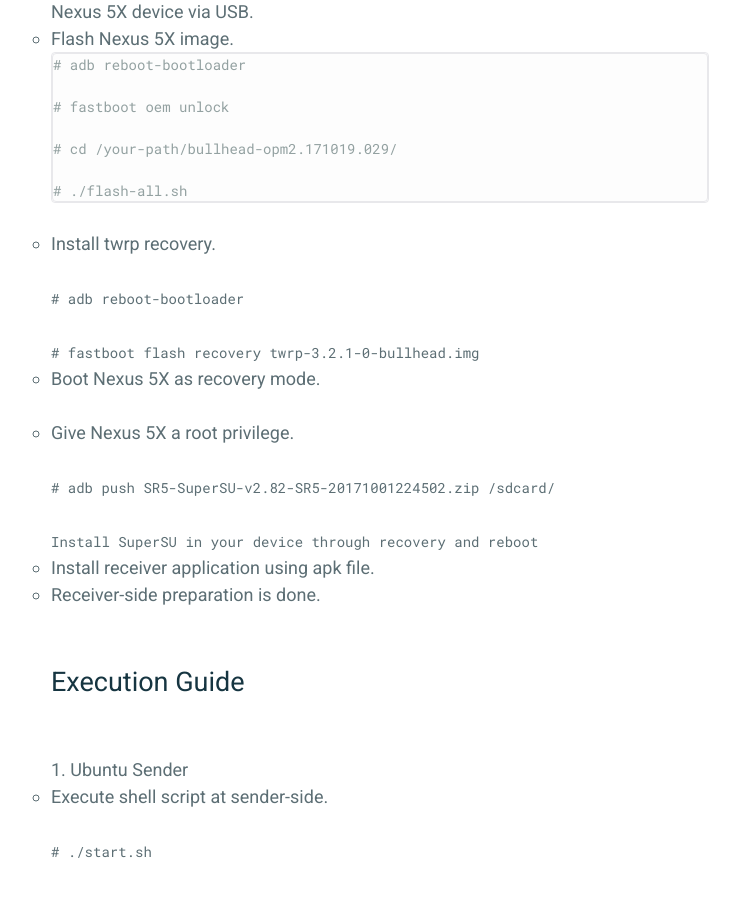
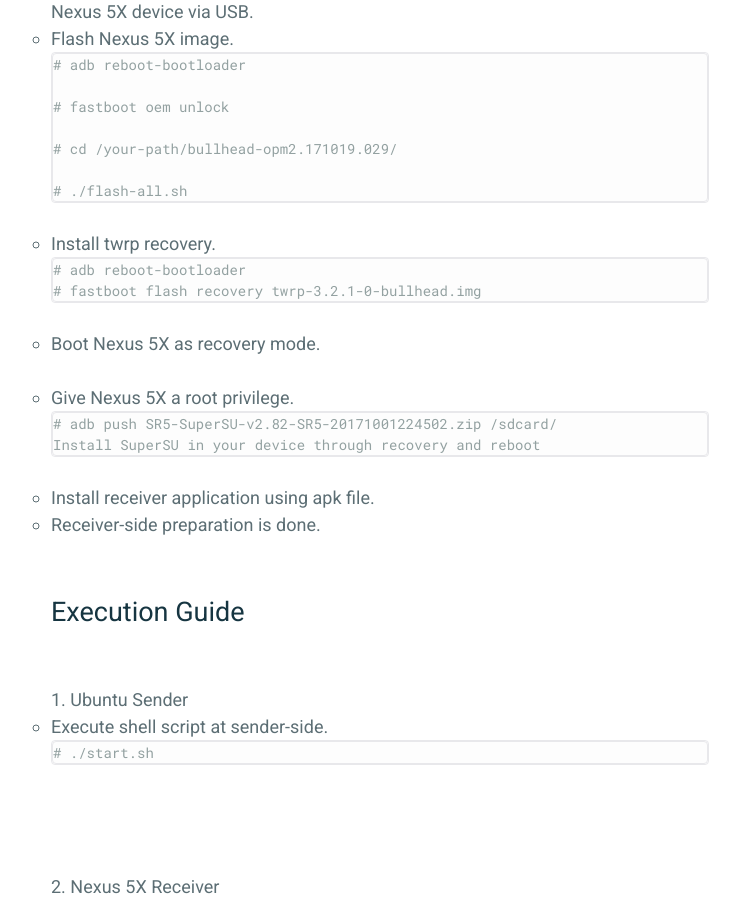
Before and after one commit to msnl/exll, a Jekyll site: the page built from _pages/Installation.md, in a window 1280 px wide and 900 px high, scrolled down 949 px. Shown: the whole window, without its empty margins (281-1021 px from the left). Built offline with Jekyll 4.4.1, drawn with Linux system fonts in a browser that asks for light colours.

Commit message:
Update Installation.md

````diff
--- a/_pages/Installation.md
+++ b/_pages/Installation.md
@@ -31,7 +31,8 @@
 <br>
   - Flash Nexus 5X image.
 <br>
-```
+
+    ```
     # adb reboot-bootloader
 
     # fastboot oem unlock
@@ -39,21 +40,23 @@
     # cd /your-path/bullhead-opm2.171019.029/
 
     # ./flash-all.sh
-```
+    ```
 <br>
   - Install twrp recovery.
 <br>
-    `# adb reboot-bootloader`
-<br>
-    `# fastboot flash recovery twrp-3.2.1-0-bullhead.img`
+    ```
+    # adb reboot-bootloader
+    # fastboot flash recovery twrp-3.2.1-0-bullhead.img
+    ```
 <br>
   - Boot Nexus 5X as recovery mode.
 <br>
   - Give Nexus 5X a root privilege.
 <br>
-    `# adb push SR5-SuperSU-v2.82-SR5-20171001224502.zip /sdcard/`
-<br>
-    `Install SuperSU in your device through recovery and reboot`
+    ```
+    # adb push SR5-SuperSU-v2.82-SR5-20171001224502.zip /sdcard/
+    Install SuperSU in your device through recovery and reboot
+    ```
 <br>
   - Install receiver application using apk file.
 <br>
@@ -67,7 +70,9 @@
 <br>
   - Execute shell script at sender-side.
 <br>
-    `# ./start.sh`
+    ```
+    # ./start.sh
+    ```
 <br>
 <br>
 2. Nexus 5X Receiver
````
